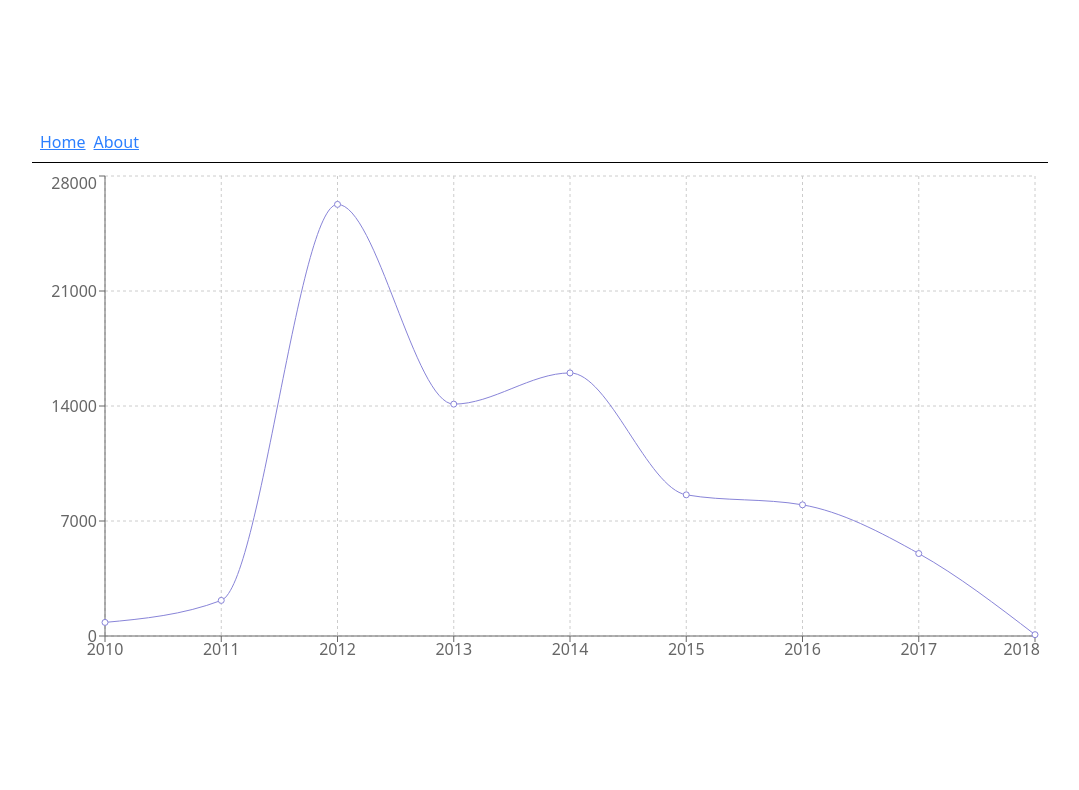
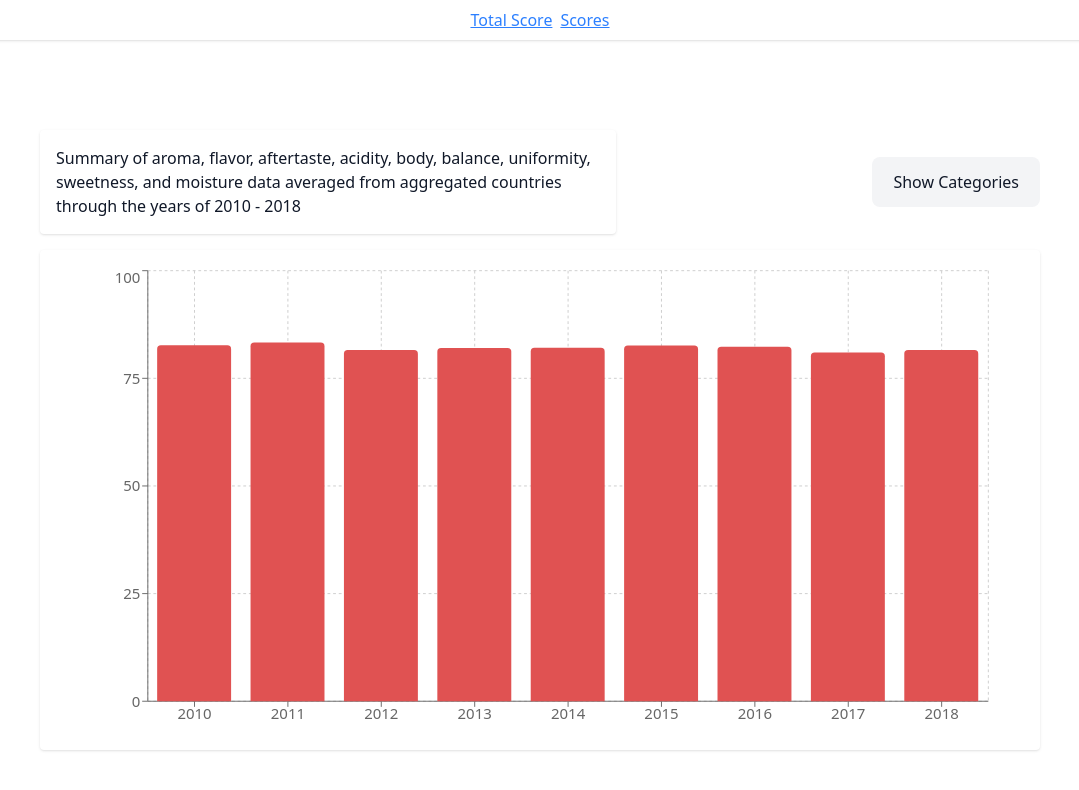
Before and after one commit to fangbuilt/bizstats-coffee, a React (Vite) app: page / in a window 1280 px wide. Shown: the top 790 px of the page, without its empty margins (100-1179 px from the left). Built offline with nearby package versions, Linux system fonts and the light colour scheme.

Commit message:
CHORE: A lot

```diff
--- a/src/routeTree.gen.ts
+++ b/src/routeTree.gen.ts
@@ -16,16 +16,16 @@ import { Route as rootRoute } from './routes/__root'
 
 // Create Virtual Routes
 
-const AboutLazyImport = createFileRoute('/about')()
+const ScoresLazyImport = createFileRoute('/scores')()
 const IndexLazyImport = createFileRoute('/')()
 
 // Create/Update Routes
 
-const AboutLazyRoute = AboutLazyImport.update({
-  id: '/about',
-  path: '/about',
+const ScoresLazyRoute = ScoresLazyImport.update({
+  id: '/scores',
+  path: '/scores',
   getParentRoute: () => rootRoute,
-} as any).lazy(() => import('./routes/about.lazy').then((d) => d.Route))
+} as any).lazy(() => import('./routes/scores.lazy').then((d) => d.Route))
 
 const IndexLazyRoute = IndexLazyImport.update({
   id: '/',
@@ -44,11 +44,11 @@ declare module '@tanstack/react-router' {
       preLoaderRoute: typeof IndexLazyImport
       parentRoute: typeof rootRoute
     }
-    '/about': {
-      id: '/about'
-      path: '/about'
-      fullPath: '/about'
-      preLoaderRoute: typeof AboutLazyImport
+    '/scores': {
+      id: '/scores'
+      path: '/scores'
+      fullPath: '/scores'
+      preLoaderRoute: typeof ScoresLazyImport
       parentRoute: typeof rootRoute
     }
   }
@@ -58,37 +58,37 @@ declare module '@tanstack/react-router' {
 
 export interface FileRoutesByFullPath {
   '/': typeof IndexLazyRoute
-  '/about': typeof AboutLazyRoute
+  '/scores': typeof ScoresLazyRoute
 }
 
 export interface FileRoutesByTo {
   '/': typeof IndexLazyRoute
-  '/about': typeof AboutLazyRoute
+  '/scores': typeof ScoresLazyRoute
 }
 
 export interface FileRoutesById {
   __root__: typeof rootRoute
   '/': typeof IndexLazyRoute
-  '/about': typeof AboutLazyRoute
+  '/scores': typeof ScoresLazyRoute
 }
 
 export interface FileRouteTypes {
   fileRoutesByFullPath: FileRoutesByFullPath
-  fullPaths: '/' | '/about'
+  fullPaths: '/' | '/scores'
   fileRoutesByTo: FileRoutesByTo
-  to: '/' | '/about'
-  id: '__root__' | '/' | '/about'
+  to: '/' | '/scores'
+  id: '__root__' | '/' | '/scores'
   fileRoutesById: FileRoutesById
 }
 
 export interface RootRouteChildren {
   IndexLazyRoute: typeof IndexLazyRoute
-  AboutLazyRoute: typeof AboutLazyRoute
+  ScoresLazyRoute: typeof ScoresLazyRoute
 }
 
 const rootRouteChildren: RootRouteChildren = {
   IndexLazyRoute: IndexLazyRoute,
-  AboutLazyRoute: AboutLazyRoute,
+  ScoresLazyRoute: ScoresLazyRoute,
 }
 
 export const routeTree = rootRoute
@@ -102,14 +102,14 @@ export const routeTree = rootRoute
       "filePath": "__root.tsx",
       "children": [
         "/",
-        "/about"
+        "/scores"
       ]
     },
     "/": {
       "filePath": "index.lazy.tsx"
     },
-    "/about": {
-      "filePath": "about.lazy.tsx"
+    "/scores": {
+      "filePath": "scores.lazy.tsx"
     }
   }
 }
--- a/src/routes/__root.tsx
+++ b/src/routes/__root.tsx
@@ -16,20 +16,19 @@ export const Route = createRootRouteWithContext<{ queryClient: QueryClient }>()(
 
 function RootComponent() {
   return (
-    <>
-      <div className="p-2 flex gap-2">
+    <div className='w-dvw h-dvh'>
+      <div className="p-2 flex gap-2 sticky top-0 z-50 shadow justify-center">
         <Link to="/">
-          Home
-        </Link>{' '}
-        <Link to="/about">
-          About
+          Total Score
+        </Link>
+        <Link to="/scores">
+          Scores
         </Link>
       </div>
-      <hr />
       <Outlet />
       <TanStackRouterDevtools />
       <ReactQueryDevtools />
-    </>
+    </div>
   )
 }
 
--- a/src/routes/index.lazy.tsx
+++ b/src/routes/index.lazy.tsx
@@ -1,39 +1,105 @@
 import { createLazyFileRoute } from '@tanstack/react-router'
 import data from '../assets/static-coffee-data.json'
-import { CartesianGrid, Line, LineChart, ResponsiveContainer, Tooltip, XAxis, YAxis } from 'recharts'
+import { Bar, BarChart, CartesianGrid, Line, LineChart, ResponsiveContainer, Tooltip, XAxis, YAxis } from 'recharts'
+import { useState } from 'react';
+
+function twoDigitDecimals(number: number) {
+  return Math.ceil(number * 100) / 100;
+}
 
 export const Route = createLazyFileRoute('/')({
   component: Index,
 })
 
 function Index() {
-  // const chartData = data.map((entry) => ({
-  //   year: entry.Year,
-  //   totalScore: entry.Data.Scores.Total
-  // }))
+  const [mode, setMode] = useState<'total' | 'categories'>('total');
 
-  const aggregatedData = Object.values(
+  function toggleMode() {
+    setMode(previousState => (previousState === 'total' ? 'categories' : 'total'));
+  }
+
+  const averagedScoreData = Object.values(
     data.reduce((accumulated, entry) => {
       const year = entry.Year;
       if (!accumulated[year]) {
-        accumulated[year] = { year, totalScore: 0 }
+        accumulated[year] = {
+          year,
+          totalScore: 0,
+          count: 0,
+          aroma: 0,
+          flavor: 0,
+          aftertaste: 0,
+          acidity: 0,
+          body: 0,
+          balance: 0,
+          uniformity: 0,
+          sweetness: 0,
+          moisture: 0
+        }
       }
       accumulated[year].totalScore += entry.Data.Scores.Total;
+      accumulated[year].count += 1;
+      accumulated[year].aroma += entry.Data.Scores.Aroma;
+      accumulated[year].flavor += entry.Data.Scores.Flavor;
+      accumulated[year].aftertaste += entry.Data.Scores.Aftertaste;
+      accumulated[year].acidity += entry.Data.Scores.Acidity;
+      accumulated[year].body += entry.Data.Scores.Body;
+      accumulated[year].balance += entry.Data.Scores.Balance;
+      accumulated[year].uniformity += entry.Data.Scores.Uniformity;
+      accumulated[year].sweetness += entry.Data.Scores.Sweetness;
+      accumulated[year].moisture += entry.Data.Scores.Moisture
       return accumulated;
-    }, {} as Record<number, { year: number; totalScore: number }>)
-  )
+    }, {} as Record<number, {
+      year: number,
+      totalScore: number,
+      count: number,
+      aroma: number,
+      flavor: number,
+      aftertaste: number,
+      acidity: number,
+      body: number,
+      balance: number,
+      uniformity: number,
+      sweetness: number,
+      moisture: number
+    }>)
+  ).map(averaged => ({
+    "Year": averaged.year,
+    "Averaged Total Score": twoDigitDecimals(averaged.totalScore / averaged.count),
+    "Aroma": twoDigitDecimals(averaged.aroma / averaged.count),
+    "Flavor": twoDigitDecimals(averaged.flavor / averaged.count),
+    "Aftertaste": twoDigitDecimals(averaged.aftertaste / averaged.count),
+    "Acidity": twoDigitDecimals(averaged.acidity / averaged.count),
+    "Body": twoDigitDecimals(averaged.body / averaged.count),
+    "Balance": twoDigitDecimals(averaged.balance / averaged.count),
+    "Uniformity": twoDigitDecimals(averaged.uniformity / averaged.count),
+    "Sweetness": twoDigitDecimals(averaged.sweetness / averaged.count),
+    "Moisture": twoDigitDecimals(averaged.moisture / averaged.count)
+  }));
+
+  const barKeys = mode === 'total' ? ['Averaged Total Score'] : ['Aroma', 'Flavor', 'Aftertaste', 'Acidity', 'Body', 'Balance', 'Uniformity', 'Sweetness', 'Moisture'];
 
   return (
-    <div className="p-2">
-      <ResponsiveContainer width={1000} height={500}>
-        <LineChart data={aggregatedData}>
-          <CartesianGrid strokeDasharray="3 3" />
-          <XAxis dataKey="year" />
-          <YAxis />
-          <Tooltip />
-          <Line type="monotone" dataKey="totalScore" stroke='#8884d8' />
-        </LineChart>
-      </ResponsiveContainer>
+    <div className="p-2 flex flex-col gap-4 justify-center items-center h-dvh">
+      <div className='flex flex-col gap-4 w-[1000px]'>
+        <div className="flex justify-between items-center">
+          <div className='w-xl p-4 rounded shadow max-w-prose'>
+            <p>Summary of aroma, flavor, aftertaste, acidity, body, balance, uniformity, sweetness, and moisture data averaged from aggregated countries through the years of 2010 - 2018</p>
+          </div>
+          <button className='w-fit whitespace-nowrap' onClick={toggleMode}>{mode === 'total' ? 'Show Categories' : 'Show Total Score'}</button>
+        </div>
+        <ResponsiveContainer width="100%" height={500} className="rounded shadow p-4">
+          <BarChart data={averagedScoreData}>
+            <CartesianGrid strokeDasharray="3 3" />
+            <XAxis dataKey="Year" />
+            <YAxis />
+            <Tooltip />
+            {barKeys.map((key, index) => (
+              <Bar key={key} dataKey={key} fill={`hsl(${(index * 35) % 360}, 70%, 60%)`} radius={[4, 4, 0, 0]} />
+            ))}
+          </BarChart>
+        </ResponsiveContainer>
+      </div>
     </div>
   )
 }
--- a/src/routes/about.lazy.tsx
+++ b/src/routes/scores.lazy.tsx
@@ -1,10 +1,10 @@
 import { createLazyFileRoute } from '@tanstack/react-router'
 
-export const Route = createLazyFileRoute('/about')({
-  component: About,
+export const Route = createLazyFileRoute('/scores')({
+  component: Scores,
 })
 
-function About() {
+function Scores() {
   return (
     <div className="p-2">
       <p>Hello from about!</p>
--- a/src/styles.css
+++ b/src/styles.css
@@ -1,12 +1,17 @@
+/* uncomment all comments after moving to d3 */
+
 @import 'tailwindcss';
 
 @layer base {
   a {
-    @apply cursor-pointer font-medium text-blue-500 underline transition-colors hover:text-blue-700 focus:text-indigo-700;
+    @apply cursor-pointer font-medium underline transition-colors text-blue-500 hover:text-blue-700 focus:text-indigo-700;
+    /* @apply dark:text-blue-400 dark:hover:text-blue-300 dark:focus:text-indigo-400; */
   }
 
   body {
-    @apply m-0 flex min-h-screen min-w-xs items-center justify-center;
+    @apply m-0 flex min-h-screen min-w-xs items-center justify-center text-gray-900 bg-white;
+    /* @apply dark:text-gray-100 dark:bg-neutral-900; */
+
   }
 
   h1,
@@ -43,7 +48,8 @@
   }
 
   button {
-    @apply cursor-pointer rounded-lg border border-transparent bg-gray-100 px-5 py-3 font-medium transition-colors hover:border-gray-200 active:bg-gray-200/80;
+    @apply cursor-pointer rounded-lg border border-transparent bg-gray-100 text-gray-900 px-5 py-3 font-medium transition-colors hover:border-gray-200 active:bg-gray-200/80;
+    /* @apply dark:bg-neutral-800 dark:text-white dark:hover:border-neutral-700 dark:active:bg-neutral-700; */
   }
 }
 
@@ -60,5 +66,4 @@
   text-rendering: optimizeLegibility;
   -webkit-font-smoothing: antialiased;
   -moz-osx-font-smoothing: grayscale;
-}
-*/
+} */
```
